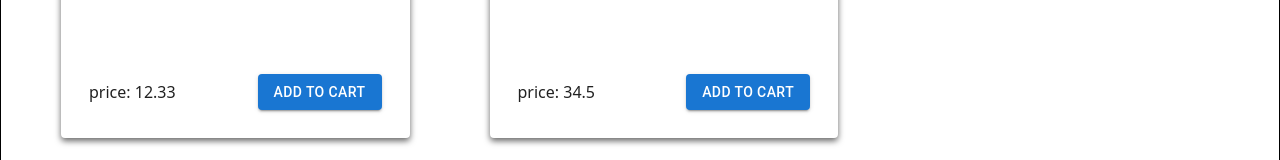
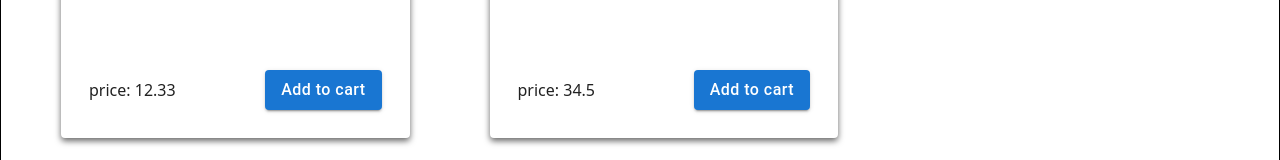
Before and after one commit to borhanimani/Mini_OnlineShop, a Next.js app in the folder mini-online-shop/: page / in a window 1280 px wide. Shown: the part 567-727 px from the top of the page. Built offline with nearby package versions, Linux system fonts and the light colour scheme.

Commit message:
Edit product card button

```diff
--- a/mini-online-shop/components/productcard.tsx
+++ b/mini-online-shop/components/productcard.tsx
@@ -27,7 +27,7 @@ export default function ProductCard(props: Product) {
         </CardContent>
         <CardActions className='flex flex-row justify-between m-5'>
           <div>price: {props.price}</div>
-          <Button variant="contained">Add to cart</Button>
+          <Button variant="contained" sx={{fontSize:16, textTransform:'none'}}>Add to cart</Button>
         </CardActions>
       </div>
     </Card>
```
